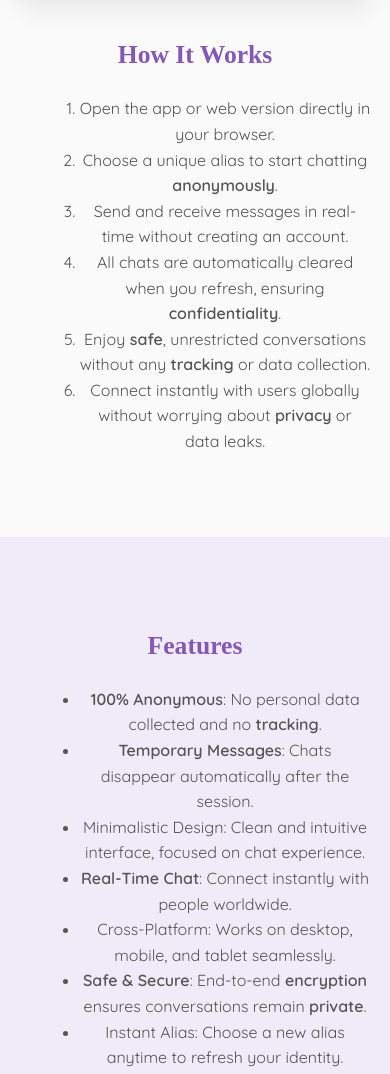
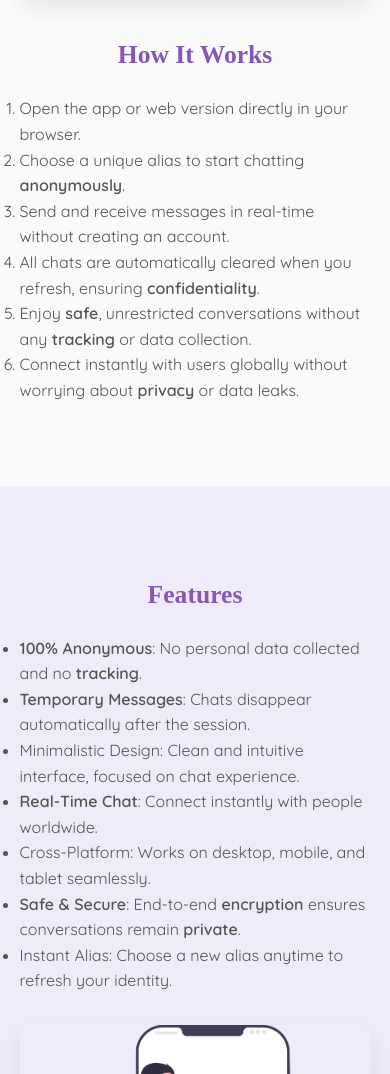
Before and after one commit to Rahultushar-git/anar, a website: page about/index.html in a window 390 px wide. Shown: the part 1847-2921 px from the top of the page. Drawn offline with Linux system fonts and the light colour scheme; a web font is replaced by a local one.

Commit message:
Update index.html

```diff
--- a/about/index.html
+++ b/about/index.html
@@ -109,7 +109,8 @@ footer::after { width:180px; height:180px; top:-60px; right:-80px; animation-del
 /* Responsive */
 @media(max-width:900px){
   section {flex-direction:column; text-align:center;}
-  .section-text, .section-img {flex:1 1 100%;}
+  .section-text, .section-img {flex:1 1 100%; text-align:center;} /* FIX: center-align text on mobile */
+  .section-text ul, .section-text ol {margin-left:0; padding-left:0; text-align:left;} /* optional: keep lists readable */
   .cta .buttons {flex-direction:column;}
 }
 </style>
```
